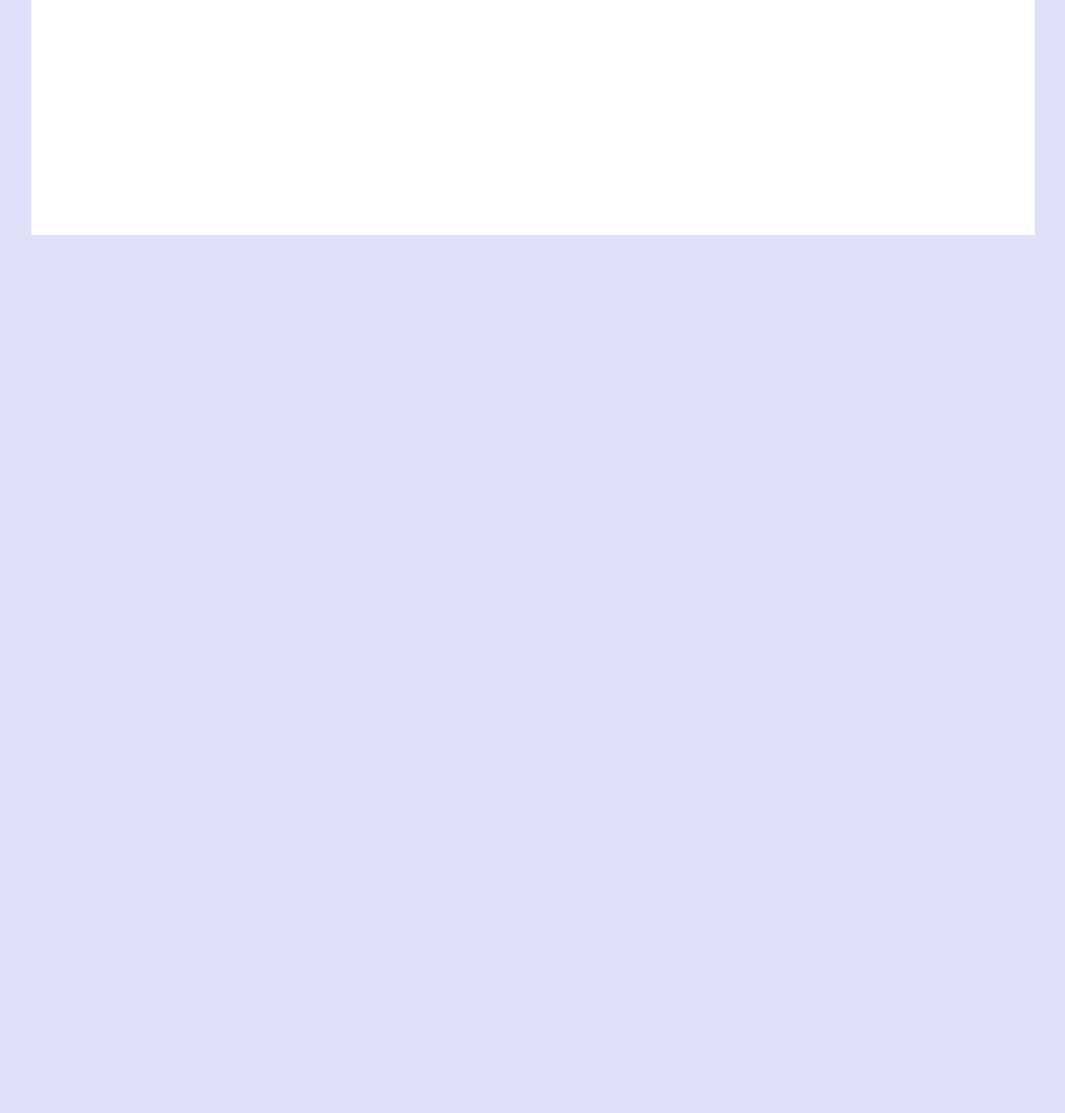
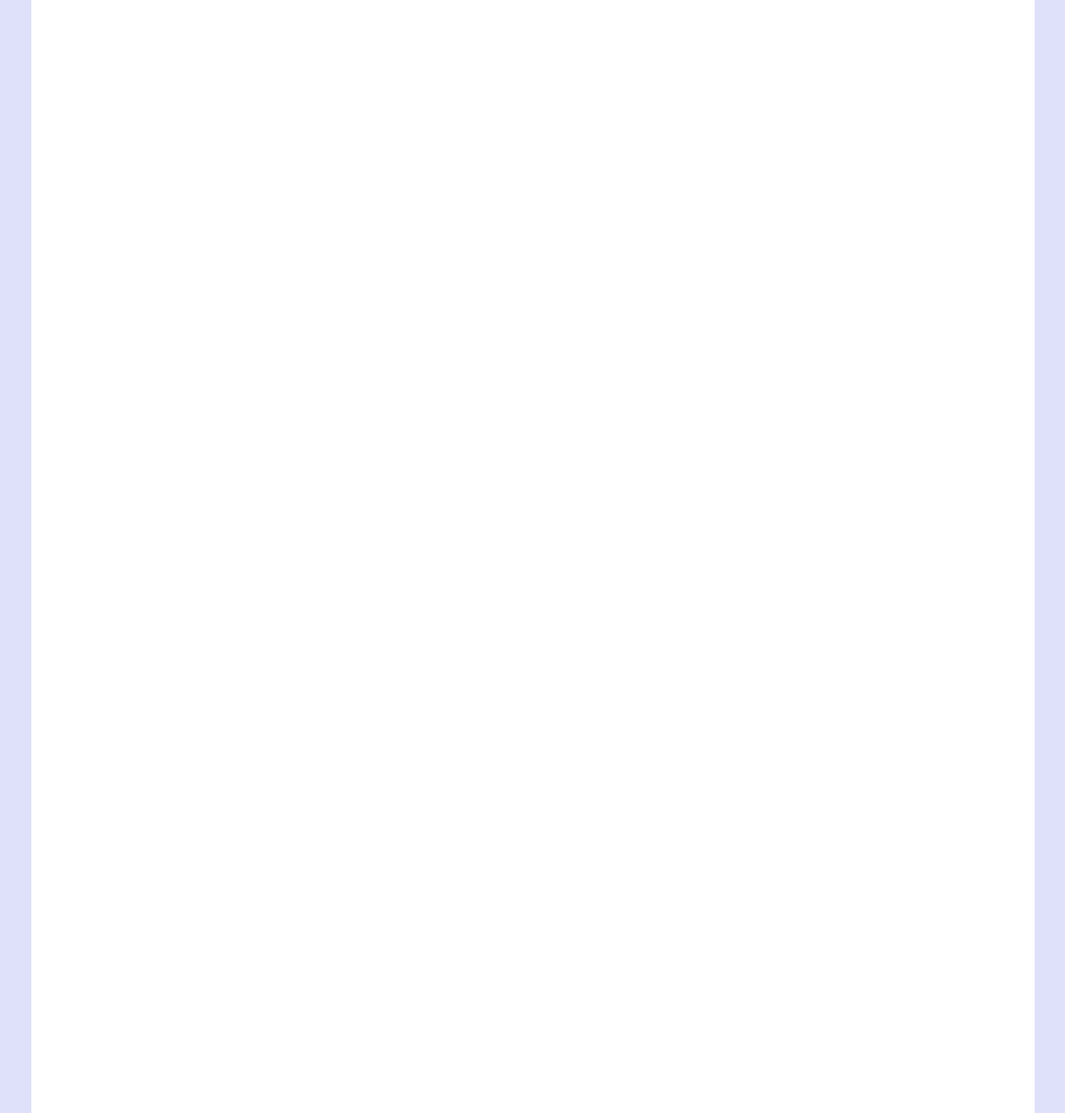
Before and after one commit to xXSmarties3000Xx/Maturaarbeit-GitHub, a PHP site: page /bballconnect/spielfeldauswahl.php in a window 1280 px wide; the page is wider, and only the part inside the window is pictured. Shown: the part 4100-5236 px from the top of that part at 98% size, without its empty margins (96-1183 px from the left). Before the commit the page ends 4340 px from the top of that part, so only its background shows below. Run offline with PHP 8.4, Linux system fonts and the light colour scheme; the visitor is signed in with stand-in values (Sample User, id 1); data that the repository does not hold is empty.

Commit message:
cool layout überarbeitet

```diff
--- a/spielfeldauswahl.css
+++ b/spielfeldauswahl.css
@@ -10,22 +10,6 @@
   max-height: 2800px;
 }
 
-.leftsidebar {
-  position: absolute;
-  top: 140px;
-  width: 10%;
-  height: inherit;
-  background-color: #dfe1fa;
-}
-
-.rightsidebar {
-  position: absolute;
-  top: 140px;
-  width: 10%;
-  height: inherit;
-  background-color: #dfe1fa;
-  left: 90%;
-}
 header {
   background-color: rgb(124, 135, 230);
   height: 60px;
@@ -55,6 +39,22 @@ header {
   background-color: white;
 }
 
+.leftsidebar {
+  position: absolute;
+  top: 140px;
+  width: 10%;
+  height: 126%;
+  background-color: #dfe1fa;
+}
+
+.rightsidebar {
+  position: absolute;
+  top: 140px;
+  width: 10%;
+  height: 126%;
+  background-color: #dfe1fa;
+  left: 90%;
+}
 .topcosmetic {
   position: relative;
   height: 40px;
@@ -350,14 +350,20 @@ footer {
 }
 
 @media only screen and (min-width: 768px) {
-  #wrapper {
+  .leftsidebar {
+    height: 115%;
+  }
+  .rightsidebar {
     height: 115%;
   }
 }
 
 @media only screen and (min-width: 1080px) {
-  #wrapper {
-    height: 150%;
+  .leftsidebar {
+    height: 182%;
+  }
+  .rightsidebar {
+    height: 182%;
   }
   .Titel1,
   .Titel2,
--- a/spielfeldauswahl.php
+++ b/spielfeldauswahl.php
@@ -51,8 +51,7 @@ session_start();
     </header>
 
 
-    <div class="leftsidebar"></div>
-    <div class="rightsidebar"></div>
+
 
 
 
@@ -73,13 +72,9 @@ session_start();
 
 
 
-
     <div class="topcosmetic"></div>
-
-
-
-
-
+    <div class="leftsidebar"></div>
+    <div class="rightsidebar"></div>
     <div class="Spielfeld1">
 
       <div class="Titel1">
@@ -185,13 +180,15 @@ session_start();
 
 
 
+    <footer>
+      © May 2022 By Nico and Emanuel
+    </footer>
 
 
 
 
-    <footer>
-      © May 2022 By Nico and Emanuel
-    </footer>
+
+
 
 
 
```
Also changed, not shown: index.css (+6 -5 lines), index.php (+4 -4 lines), spielfeld.css (+4 -4 lines), spielfeld1.php (+5 -3 lines).
